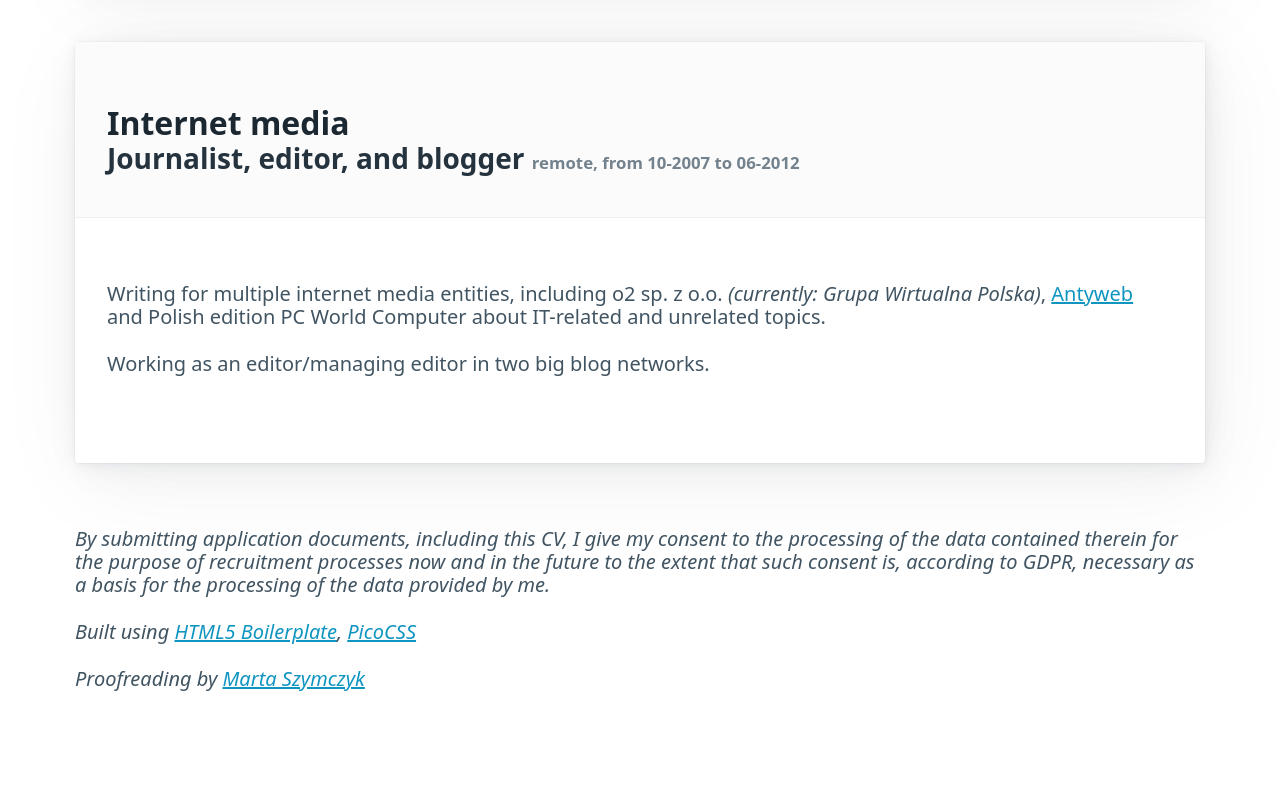
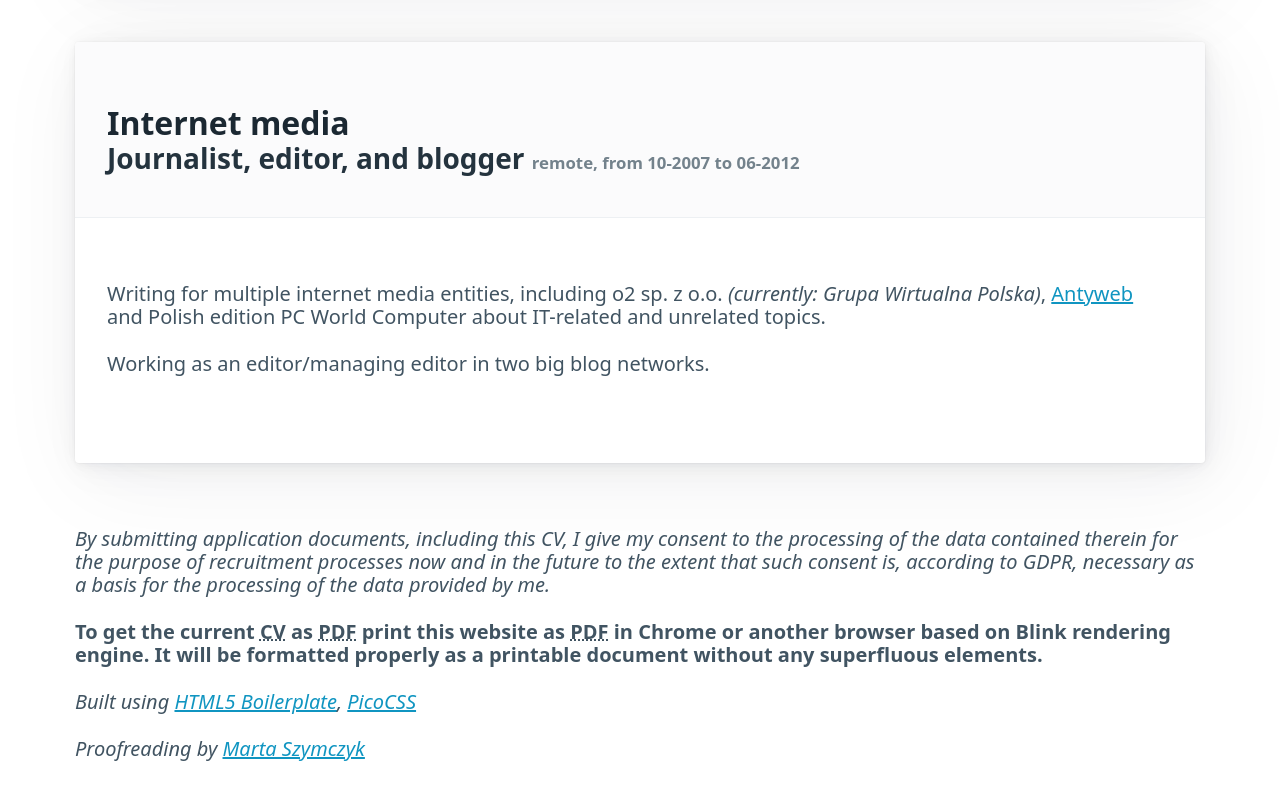
Before and after one commit to gniewomir/gniewomir.github.io, a website built with Parcel: page index.html in a window 1280 px wide. Shown: the part 8920-9720 px from the top of the page. Before the commit the page ends 9698 px from the top, so only its background shows below. Built offline with nearby package versions, Linux system fonts and the light colour scheme.

Commit message:
added note about how to get CV as PDF

```diff
--- a/index.html
+++ b/index.html
@@ -447,6 +447,9 @@
       </em>
     </p>
     <p class="hide-in-print">
+      <strong>To get the current <abbr title="curriculum vitae">CV</abbr> as <abbr title="Portable Document Format">PDF</abbr> print this website as <abbr title="Portable Document Format">PDF</abbr> in Chrome or another browser based on Blink rendering engine. It will be formatted properly as a printable document without any superfluous elements.</strong>
+    </p>
+    <p class="hide-in-print">
       <em>Built using <a href="https://html5boilerplate.com/">HTML5 Boilerplate</a>, <a href="https://picocss.com/">PicoCSS</a></em>
     </p>
     <p class="hide-in-print">
```
